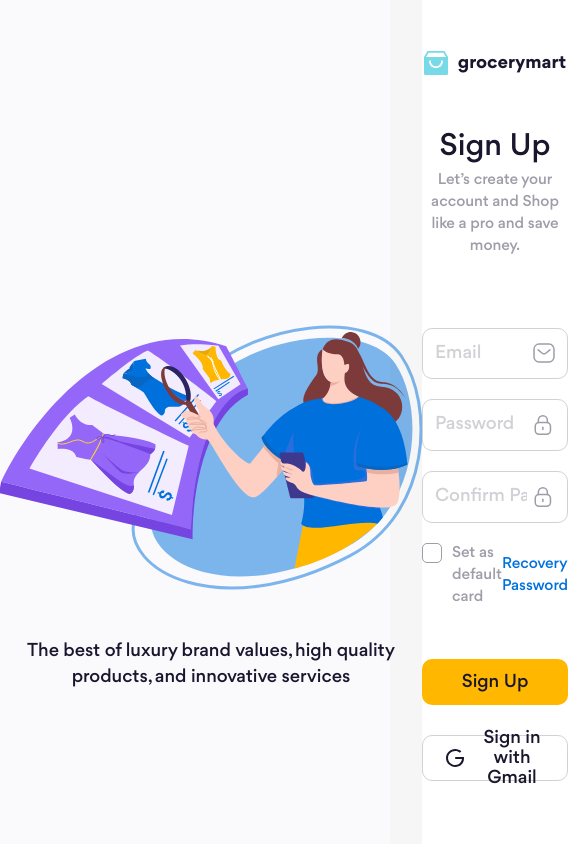
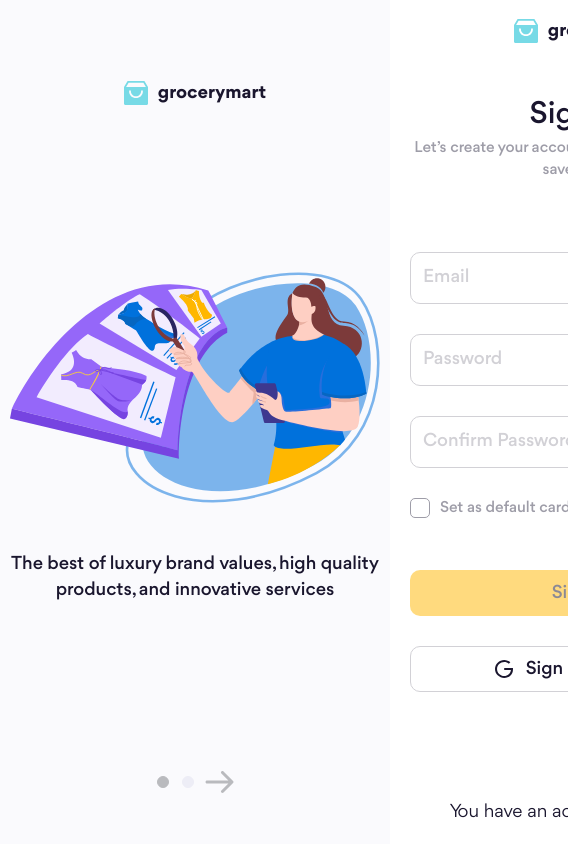
Before and after one commit to Kienroro2003/f8-project-08, a website: page sign-up.html in a window 390 px wide. Shown: the top 844 px of the page, 568 px wide, since content can reach past the window. Drawn offline with Linux system fonts and the light colour scheme.

Commit message:
stuck form btn

```diff
--- a/scss/base/_index.scss
+++ b/scss/base/_index.scss
@@ -2,3 +2,4 @@
 @forward "./base";
 @forward "./grid";
 @forward "./utils";
+@forward "./keyframe";
--- /dev/null
+++ b/scss/base/_keyframe.scss
@@ -0,0 +1,17 @@
+@keyframes horizontal-shaking {
+  0% {
+    transform: translateX(0);
+  }
+  25% {
+    transform: translateX(5px);
+  }
+  50% {
+    transform: translateX(-5px);
+  }
+  75% {
+    transform: translateX(5px);
+  }
+  100% {
+    transform: translateX(0);
+  }
+}
--- a/scss/component/_form.scss
+++ b/scss/component/_form.scss
@@ -1,4 +1,11 @@
 .form {
+  &:has(:invalid) &__submit-btn {
+    opacity: 0.5;
+    pointer-events: none;
+  }
+  &__submit-btn {
+    opacity: 1;
+  }
   &__checkbox {
     display: none;
     &:checked + .form__label-checkbox {
@@ -27,7 +34,7 @@
       position: absolute;
       top: 50%;
       left: 5px;
-      translate: 0 -50%;
+      translate: 0 -60%;
       width: 10px;
       height: 10px;
       border-radius: 2px;
@@ -36,23 +43,46 @@
       opacity: 0;
     }
   }
-  &__group {
-    border-radius: 1rem;
+
+  &__text-input {
     border: 1px solid var(--form-group-border);
-    position: relative;
-
+    padding: 12px;
+    border-radius: 10px;
     &:has(.form__input-icon) {
       padding: 12px 40px 12px 12px;
     }
 
-    &:has(.form__input-text) {
-      padding: 12px;
+    &:focus-within {
+      border-color: #76dae6;
     }
+  }
+  &__group {
+    position: relative;
 
     &--inline {
       border: none;
       display: flex;
       align-items: center;
+    }
+  }
+
+  &__group:has(:invalid):has(&__input:not(:placeholder-shown)) {
+    .form__text-input {
+      border-color: red;
+      background-color: rgba($color: red, $alpha: 0.1);
+    }
+    .form__input-error {
+      color: red;
+    }
+
+    .form__input-icon {
+      visibility: hidden;
+      opacity: 0;
+      &--error {
+        visibility: visible;
+        opacity: 1;
+        animation: horizontal-shaking 0.3s;
+      }
     }
   }
 
@@ -71,6 +101,20 @@
       right: 12px;
       top: 50%;
       translate: 0 -50%;
+
+      &--error {
+        visibility: hidden;
+        opacity: 0;
+      }
+    }
+
+    &-error {
+      position: absolute;
+      bottom: 0;
+      left: 10px;
+      translate: 0 calc(100% + 5px);
+      font-size: 1.4rem;
+      color: transparent;
     }
   }
 
--- a/scss/pages/_auth.scss
+++ b/scss/pages/_auth.scss
@@ -5,12 +5,26 @@
   grid-template-columns: 1fr 1fr;
   min-height: 100vh;
   background-color: var(--auth-bg);
+
+  @include abstracts.screen(md) {
+    grid-template-columns: 1fr;
+  }
+  &__intro,
+  &__content {
+    padding: 0 10px;
+  }
   &__intro {
     display: flex;
     flex-direction: column;
     justify-content: center;
+    align-items: center;
+    @include abstracts.screen(md) {
+      padding-top: 80px;
+      padding-bottom: 50px;
+      justify-content: space-between;
+    }
     &-block {
-      width: 422px;
+      max-width: 422px;
       margin: 0 auto;
       display: flex;
       flex-flow: column nowrap;
@@ -19,6 +33,7 @@
 
     &-img {
       margin-bottom: 49px;
+      max-width: 100%;
     }
 
     &-desc {
@@ -33,14 +48,31 @@
     background-color: var(--auth-content);
     display: flex;
     justify-content: center;
-    padding: 50px 0;
+
+    @include abstracts.screen(md) {
+      position: fixed;
+      inset: 0;
+      z-index: 1;
+      transition: translate 0.25s linear;
+      overflow-y: auto;
+      &.hide {
+        translate: 100% 0;
+      }
+      &.show {
+        translate: 0 0;
+      }
+    }
 
     &--inner {
       display: flex;
       flex-flow: column nowrap;
       justify-content: center;
       align-items: center;
-      width: min(460px, 100%);
+      padding: 50px 10px;
+
+      //   @include abstracts.screen(md) {
+      //     overflow-y: auto;
+      //   }
     }
   }
 
@@ -72,7 +104,7 @@
     &--content {
       display: flex;
       flex-flow: column nowrap;
-      gap: 20px 0;
+      gap: 30px 0;
     }
 
     &--act {
--- a/sign-up.html
+++ b/sign-up.html
@@ -24,14 +24,23 @@
   <body>
     <main class="auth">
       <div class="auth__intro">
+        <!-- Logo -->
+        <a href="./" class="logo d-none d-md-flex">
+          <img src="./assets/icons/logo.svg" alt="grocerymart" class="logo__img" />
+          <h1 class="logo__title">grocerymart</h1>
+        </a>
         <div class="auth__intro-block">
           <img src="./assets/images/auth/auth.svg" alt="" class="auth__intro-img" />
           <p class="auth__intro-desc">
             The best of luxury brand values, high quality products, and innovative services
           </p>
         </div>
+
+        <button class="d-none d-md-flex js-toggle" toggle-target="#auth__content">
+          <img src="./assets/icons/intro-arrow.svg" alt="" class="auth__intro--arrow" />
+        </button>
       </div>
-      <div class="auth__content">
+      <div class="auth__content hide" id="auth__content">
         <div class="auth__content--inner">
           <!-- Logo -->
           <a href="./" class="logo">
@@ -40,27 +49,49 @@
           </a>
           <h1 class="auth__heading">Sign Up</h1>
           <p class="auth__desc">Let’s create your account and Shop like a pro and save money.</p>
-          <form action="" class="auth__form form">
+          <form action="#!" class="auth__form form">
             <div class="auth__form--content">
               <!-- Form group 1 -->
               <div class="form__group">
                 <div class="form__text-input">
-                  <input type="email" name="" id="" placeholder="Email" class="form__input" />
+                  <input type="email" name="" id="" placeholder="Email" class="form__input" required minlength="6" />
                   <img src="./assets/icons/Message.svg" alt="" class="form__input-icon" />
+                  <img src="./assets/icons/form-error.svg" alt="" class="form__input-icon form__input-icon--error" />
+                  <p class="form__input-error">Email invalid</p>
                 </div>
               </div>
               <!-- Form group 2 -->
               <div class="form__group">
                 <div class="form__text-input">
-                  <input type="password" name="" id="" placeholder="Password" class="form__input" />
+                  <input
+                    type="password"
+                    name=""
+                    id=""
+                    placeholder="Password"
+                    class="form__input"
+                    required
+                    minlength="6"
+                  />
                   <img src="./assets/icons/Lock.svg" alt="" class="form__input-icon" />
+                  <img src="./assets/icons/form-error.svg" alt="" class="form__input-icon form__input-icon--error" />
+                  <p class="form__input-error">Password has lest 6 characters</p>
                 </div>
               </div>
               <!-- Form group 3 -->
               <div class="form__group">
                 <div class="form__text-input">
-                  <input type="password" name="" id="" placeholder="Confirm Password" class="form__input" />
+                  <input
+                    type="password"
+                    name=""
+                    id=""
+                    placeholder="Confirm Password"
+                    class="form__input"
+                    required
+                    minlength="6"
+                  />
                   <img src="./assets/icons/Lock.svg" alt="" class="form__input-icon" />
+                  <img src="./assets/icons/form-error.svg" alt="" class="form__input-icon form__input-icon--error" />
+                  <p class="form__input-error">Confirm password don't matches password</p>
                 </div>
               </div>
               <!-- Form group 4 -->
@@ -71,7 +102,7 @@
               </div>
             </div>
             <div class="auth__form--act">
-              <button class="btn btn--primary auth__btn">Sign Up</button>
+              <button class="btn btn--primary auth__btn form__submit-btn">Sign Up</button>
               <button class="btn btn--outline auth__btn btn--no-margin">
                 <img src="./assets/icons/google-line.svg" alt="" class="btn__icon" />
                 Sign in with Gmail
@@ -86,4 +117,7 @@
       </div>
     </main>
   </body>
+  <script>
+    window.dispatchEvent(new Event("template-loaded"));
+  </script>
 </html>
```
Also changed, not shown: assets/css/main.css, assets/icons/form-error.svg (added), assets/icons/intro-arrow.svg (added), 1 other file.
